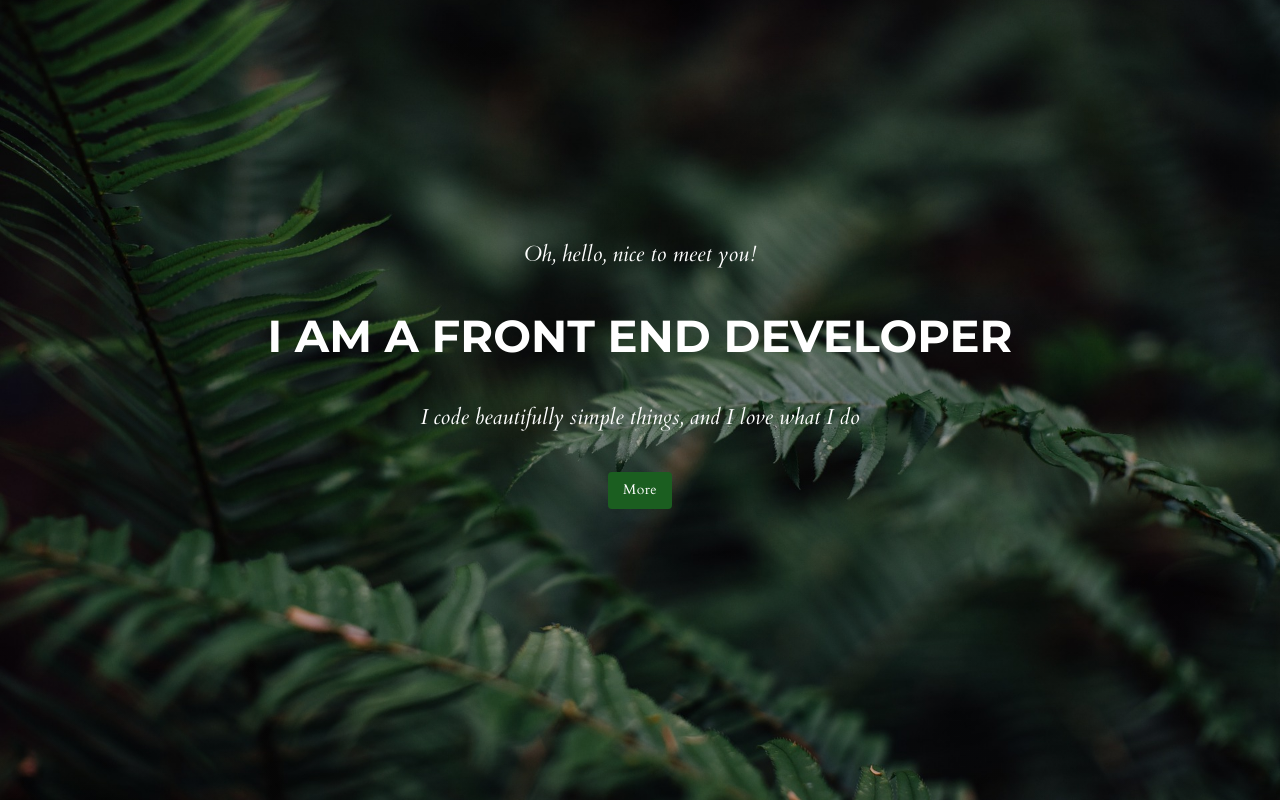
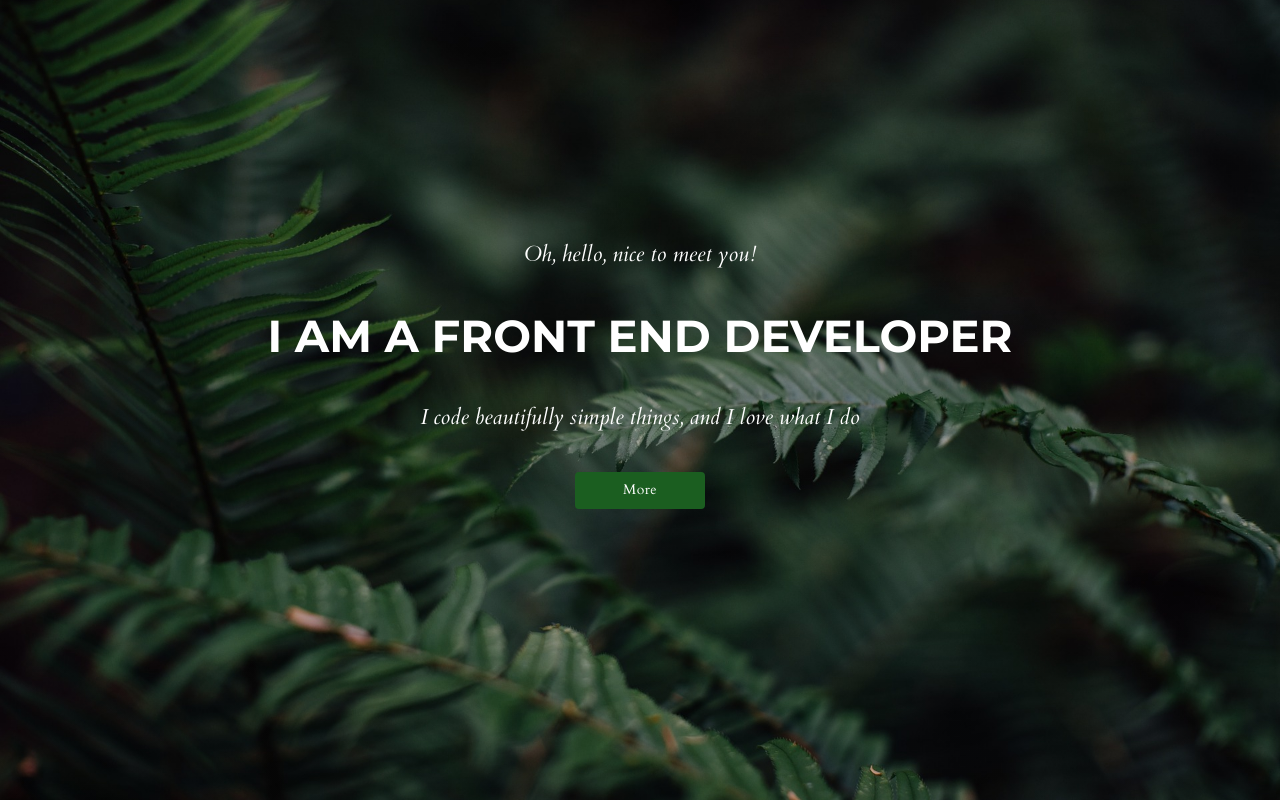
Before and after one commit to alla-chebotarska/portfolio, a React (Create React App) app: page / in a window 1280 px wide. Shown: the top 802 px of the page. Built offline with nearby package versions, Linux system fonts and the light colour scheme.

Commit message:
Modified button

```diff
--- a/src/components/Banner/Banner.tsx
+++ b/src/components/Banner/Banner.tsx
@@ -36,6 +36,8 @@ const useStyles = makeStyles((theme: Theme) => ({
   },
   bannerButton: {
     backgroundColor: theme.palette.primary.main,
+    paddingLeft: theme.spacing(6),
+    paddingRight: theme.spacing(6),
     color: "white",
     fontFamily: ["Cardo", "Times New Roman", "sans-serif"].join(","),
     textTransform: "capitalize",
@@ -67,7 +69,11 @@ export default function Banner() {
         <br />
         <br />
         <Scrolling color="textPrimary" to="navigation" spy={true} smooth={true}>
-          <Button className={classes.bannerButton}>More</Button>
+          <Button
+            className={classes.bannerButton}
+          >
+            More
+          </Button>
         </Scrolling>
       </Box>
     </Box>
```
